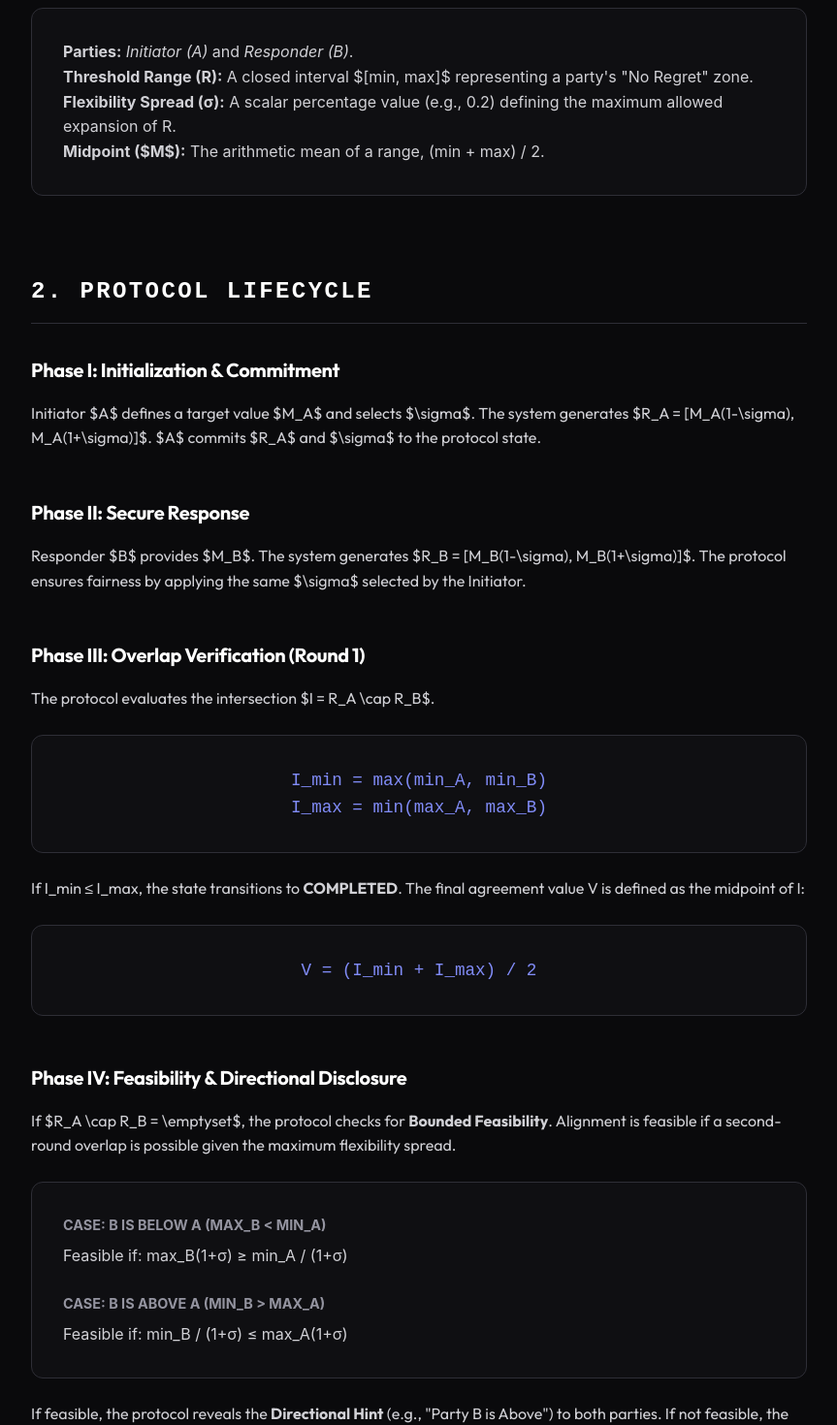
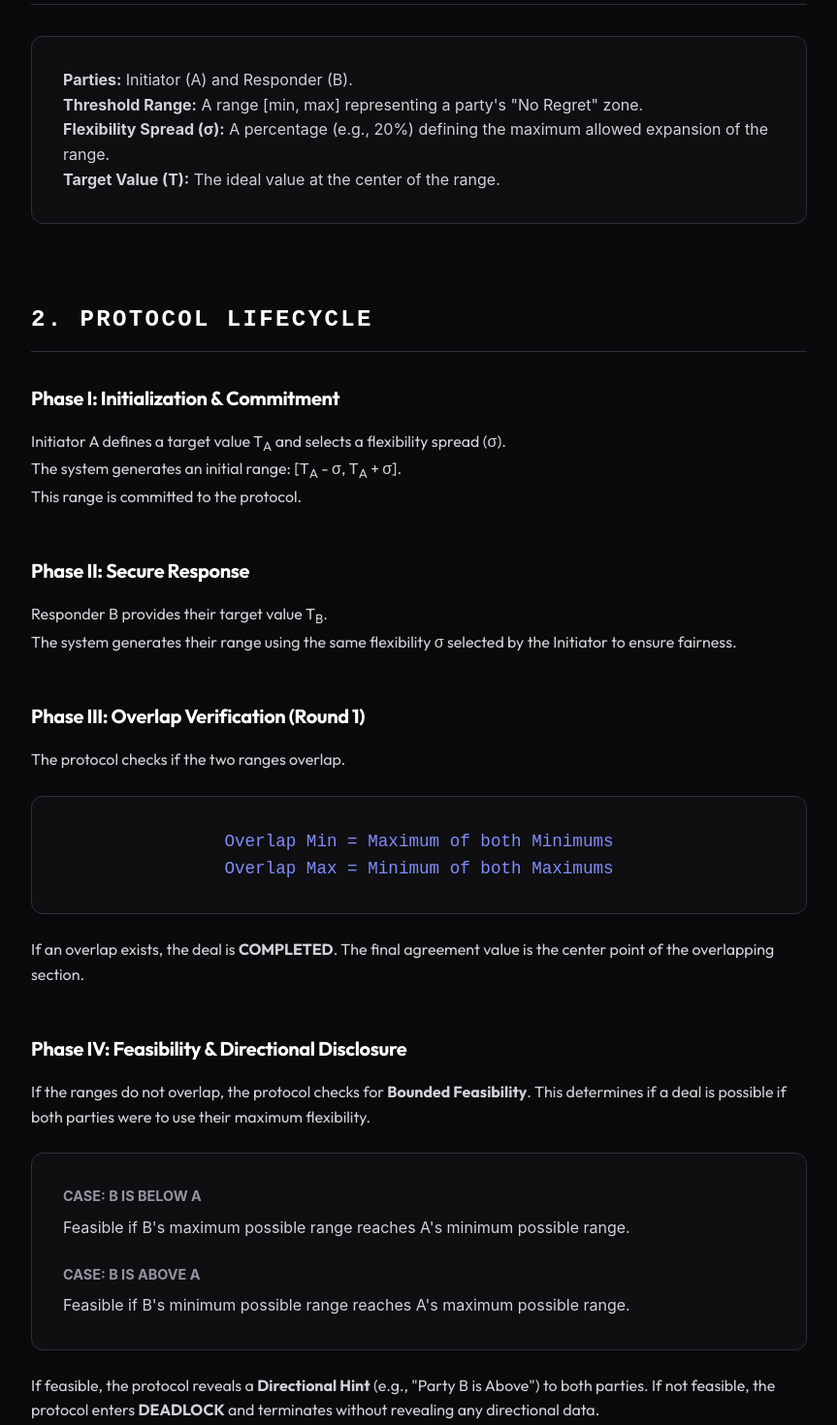
Before and after one commit to anton-g-kulikov/no-regret-deals, a Next.js app: page /protocol in a window 1280 px wide. Shown: the part 500-1970 px from the top of the page at 97% size, without its empty margins (208-1071 px from the left). Built offline with nearby package versions, Linux system fonts and the light colour scheme; no server answers.

Commit message:
docs: update protocol spec with Private Alignment branding and simplified logic

```diff
--- a/src/app/protocol/page.tsx
+++ b/src/app/protocol/page.tsx
@@ -9,7 +9,7 @@ export default function ProtocolPage() {
         <header className="spec-header">
           <Link href="/" className="back-link">← Return to Application</Link>
           <div className="status-chip">Draft Specification v1.2</div>
-          <h1>Bounded Alignment Protocol (BAP)</h1>
+          <h1>Private (Bounded) Alignment Protocol (PBAP)</h1>
           <p className="abstract">
             A multi-stage negotiation protocol for identifying value alignment between two parties
             without premature disclosure of private thresholds.
@@ -19,10 +19,10 @@ export default function ProtocolPage() {
         <section className="spec-section">
           <h2>1. Definitions</h2>
           <div className="definition-box">
-            <p><strong>Parties:</strong> <em>Initiator (A)</em> and <em>Responder (B)</em>.</p>
-            <p><strong>Threshold Range (R):</strong> A closed interval $[min, max]$ representing a party&apos;s &quot;No Regret&quot; zone.</p>
-            <p><strong>Flexibility Spread (&sigma;):</strong> A scalar percentage value (e.g., 0.2) defining the maximum allowed expansion of R.</p>
-            <p><strong>Midpoint ($M$):</strong> The arithmetic mean of a range, (min + max) / 2.</p>
+            <p><strong>Parties:</strong> Initiator (A) and Responder (B).</p>
+            <p><strong>Threshold Range:</strong> A range [min, max] representing a party's "No Regret" zone.</p>
+            <p><strong>Flexibility Spread (σ):</strong> A percentage (e.g., 20%) defining the maximum allowed expansion of the range.</p>
+            <p><strong>Target Value (T):</strong> The ideal value at the center of the range.</p>
           </div>
         </section>
 
@@ -32,52 +32,50 @@ export default function ProtocolPage() {
           <div className="phase">
             <h3>Phase I: Initialization & Commitment</h3>
             <p>
-              Initiator $A$ defines a target value $M_A$ and selects $\sigma$.
-              The system generates $R_A = [M_A(1-\sigma), M_A(1+\sigma)]$.
-              $A$ commits $R_A$ and $\sigma$ to the protocol state.
+              Initiator A defines a target value T<sub>A</sub> and selects a flexibility spread (σ).</p>
+            <p>
+              The system generates an initial range: [T<sub>A</sub> - σ, T<sub>A</sub> + σ].</p>
+            <p>
+              This range is committed to the protocol.
             </p>
           </div>
 
           <div className="phase">
             <h3>Phase II: Secure Response</h3>
             <p>
-              Responder $B$ provides $M_B$. The system generates $R_B = [M_B(1-\sigma), M_B(1+\sigma)]$.
-              The protocol ensures fairness by applying the same $\sigma$ selected by the Initiator.
+              Responder B provides their target value T<sub>B</sub>. </p> <p> The system generates their range using the same flexibility σ selected by the Initiator to ensure fairness.
             </p>
           </div>
 
           <div className="phase">
             <h3>Phase III: Overlap Verification (Round 1)</h3>
-            <p>The protocol evaluates the intersection $I = R_A \cap R_B$.</p>
+            <p>The protocol checks if the two ranges overlap.</p>
             <div className="math-block">
-              I_min = max(min_A, min_B) <br />
-              I_max = min(max_A, max_B)
+              Overlap Min = Maximum of both Minimums <br />
+              Overlap Max = Minimum of both Maximums
             </div>
             <p>
-              If I_min &le; I_max, the state transitions to <strong>COMPLETED</strong>.
-              The final agreement value V is defined as the midpoint of I:
+              If an overlap exists, the deal is <strong>COMPLETED</strong>.
+              The final agreement value is the center point of the overlapping section.
             </p>
-            <div className="math-block">
-              V = (I_min + I_max) / 2
-            </div>
           </div>
 
           <div className="phase">
             <h3>Phase IV: Feasibility & Directional Disclosure</h3>
             <p>
-              If $R_A \cap R_B = \emptyset$, the protocol checks for <strong>Bounded Feasibility</strong>.
-              Alignment is feasible if a second-round overlap is possible given the maximum flexibility spread.
+              If the ranges do not overlap, the protocol checks for <strong>Bounded Feasibility</strong>.
+              This determines if a deal is possible if both parties were to use their maximum flexibility.
             </p>
             <div className="logic-box">
-              <h4>Case: B is below A (max_B &lt; min_A)</h4>
-              <p>Feasible if: max_B(1+&sigma;) &ge; min_A / (1+&sigma;)</p>
+              <h4>Case: B is below A</h4>
+              <p>Feasible if B's maximum possible range reaches A's minimum possible range.</p>
 
-              <h4>Case: B is above A (min_B &gt; max_A)</h4>
-              <p>Feasible if: min_B / (1+&sigma;) &le; max_A(1+&sigma;)</p>
+              <h4>Case: B is above A</h4>
+              <p>Feasible if B's minimum possible range reaches A's maximum possible range.</p>
             </div>
             <p>
-              If feasible, the protocol reveals the <strong>Directional Hint</strong> (e.g., &quot;Party B is Above&quot;) to both parties.
-              If not feasible, the protocol enters <strong>DEADLOCK</strong> and terminates without revealing any data.
+              If feasible, the protocol reveals a <strong>Directional Hint</strong> (e.g., "Party B is Above") to both parties.
+              If not feasible, the protocol enters <strong>DEADLOCK</strong> and terminates without revealing any directional data.
             </p>
           </div>
         </section>
@@ -95,8 +93,8 @@ export default function ProtocolPage() {
             <div className="security-item">
               <h4>Anti-Fishing Constraint</h4>
               <p>
-                By locking the flexibility spread ($\sigma$) globally for the deal, a Responder cannot use a disproportionately
-                large range to &quot;fish&quot; for the Initiator&apos;s budget.
+                By locking the flexibility spread (σ) globally for the deal, a Responder cannot use a disproportionately
+                large range to "fish" for the Initiator's budget.
               </p>
             </div>
             <div className="security-item">
@@ -120,14 +118,14 @@ export default function ProtocolPage() {
         </section>
 
         <footer className="spec-footer">
-          <p>This protocol is open for review. For inquiries regarding the mathematical implementation, contact the architect.</p>
-          <div className="author-tag">Architect: AK</div>
+          <p>This protocol is open for review.</p>
+          <p>For inquiries regarding the mathematical implementation, drop me a line or submit an issue on <a href="https://github.com/anton-g-kulikov/no-regret-deals" target="_blank" rel="noopener noreferrer" className="protocol-link">GitHub</a>.</p>
         </footer>
       </div>
 
       <style jsx>{`
         .protocol-spec {
-          padding: 6rem 0;
+          padding: 3rem 0;
           max-width: 800px;
           color: #d1d1d6;
           line-height: 1.6;
```
